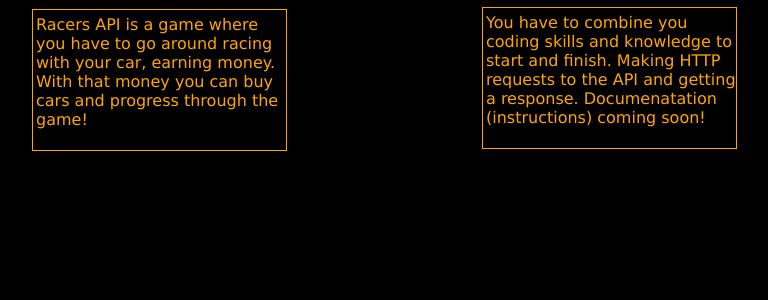
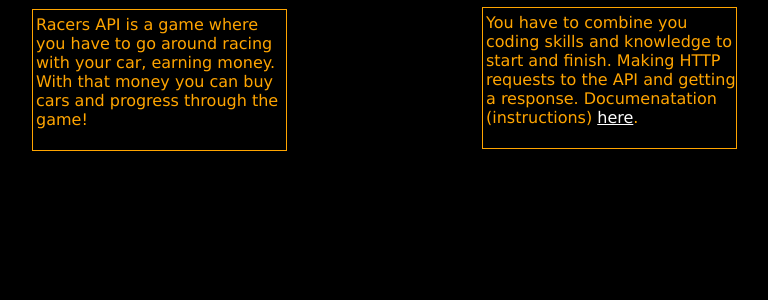
Before and after one commit to billyBob456/Racers-API, a Flask app: page / in a window 1280 px wide. Shown: the part 230-530 px from the top of the page, without its empty margins (126-894 px from the left). Run offline with Flask 2, Linux system fonts and the light colour scheme.

Commit message:
updates to home page

```diff
--- a/templates/home.html
+++ b/templates/home.html
@@ -7,6 +7,6 @@
 <body>
 	<p class='welcome'>Welcome Racers!</p>
 	<p class='description'>Racers API is a game where you have to go around racing with your car, earning money. With that money you can buy cars and progress through the game!</p>
-	<p class='description2'>You have to combine you coding skills and knowledge to start and finish. Making HTTP requests to the API and getting a response. Documenatation (instructions) coming soon!</p>
+	<p class='description2'>You have to combine you coding skills and knowledge to start and finish. Making HTTP requests to the API and getting a response. Documenatation (instructions)  <a class='links' href='https://github.com/billyBob456/Racers-API/blob/main/README.md'>here</a>.</p>
 </body>
 </html>
--- a/templates/style.css
+++ b/templates/style.css
@@ -51,3 +51,7 @@ body {
 	font-size:40px;
 	color:orange;
 }
+
+.links {
+	color:white;
+}
```
